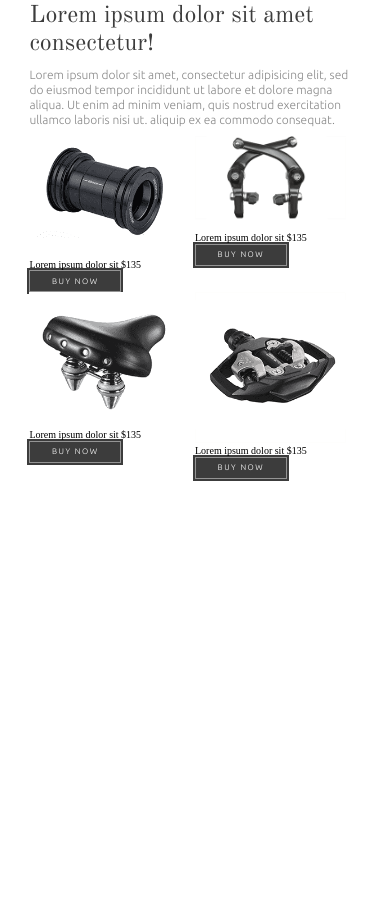
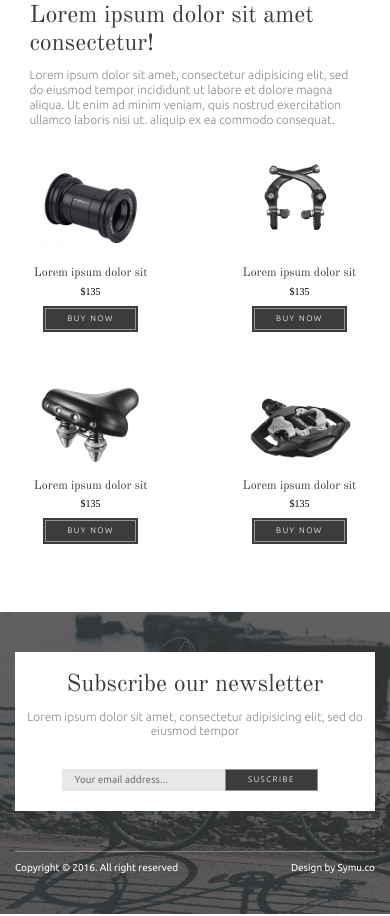
Before and after one commit to felixlopz/bikeshop, a website: page src/copy/index.html in a window 390 px wide. Shown: the part 2413-3329 px from the top of the page. Before the commit the page ends 2912 px from the top, so only its background shows below. Drawn offline with nearby package versions, Linux system fonts and the light colour scheme; files that its build step writes are made by us from their sources.

Commit message:
finish mobile view

```diff
--- a/src/copy/index.html
+++ b/src/copy/index.html
@@ -140,7 +140,7 @@
 		<section class="components">
 			<div class="row">
 				<div class="col-4">
-					<article class="bikes__info">
+					<article class="components__info">
 						<h1 class="heading heading--primary">Lorem ipsum dolor sit amet consectetur!</h1>
 						<p class="paragraph paragraph--primary">
 							Lorem ipsum dolor sit amet, consectetur adipisicing elit, sed do eiusmod tempor incididunt ut labore et dolore magna aliqua. Ut enim ad minim veniam, quis nostrud exercitation ullamco laboris nisi ut. aliquip ex ea commodo consequat.
@@ -152,65 +152,65 @@
 				<ul class="components__list">
 					<li class="component">
 						<div class="component__header">
-							<picture class="component__picture">
 							<img src="../images/comp-1.png" alt="component 1">
-							</picture>
 						</div>
 						<div class="component__body">
+							<div class="component__info">
 								<span class="component__name">
 									Lorem ipsum dolor sit
 								</span>
 								<span class="component__price">
 									$135
 								</span>
+							</div>
 							<a href="#" class="btn btn--primary">buy now</a>
 						</div>
 					</li>
 					<li class="component">
 						<div class="component__header">
-							<picture class="component__picture">
 							<img src="../images/comp-2.png" alt="component 2">
-							</picture>
 						</div>
 						<div class="component__body">
+							<div class="component__info">
 								<span class="component__name">
 									Lorem ipsum dolor sit
 								</span>
 								<span class="component__price">
 									$135
 								</span>
+							</div>
 							<a href="#" class="btn btn--primary">buy now</a>
 						</div>
 					</li>
 					<li class="component">
 						<div class="component__header">
-							<picture class="component__picture">
 							<img src="../images/comp-3.png" alt="component 3">
-							</picture>
 						</div>
 						<div class="component__body">
+							<div class="component__info">
 								<span class="component__name">
 									Lorem ipsum dolor sit
 								</span>
 								<span class="component__price">
 									$135
 								</span>
+							</div>
 							<a href="#" class="btn btn--primary">buy now</a>
 						</div>
 					</li>
 					<li class="component">
 						<div class="component__header">
-							<picture class="component__picture">
 							<img src="../images/comp-4.png" alt="component 4">
-							</picture>
 						</div>
 						<div class="component__body">
+							<div class="component__info">
 								<span class="component__name">
 									Lorem ipsum dolor sit
 								</span>
 								<span class="component__price">
 									$135
 								</span>
+							</div>
 							<a href="#" class="btn btn--primary">buy now</a>
 						</div>
 					</li>
@@ -218,6 +218,29 @@
 			</div>
 		</section>
 	</main>
+	<footer class="footer">
+		<div class="footer__bg-box">
+			<img class="footer__image" src="../images/bg-home.png" alt="cool bike background image">
+		</div>
+		<div class="row footer__row">
+			<article class="footer__info">
+				<h1 class="heading heading--primary">Subscribe our newsletter</h1>
+				<p class="paragraph paragraph--primary">
+					Lorem ipsum dolor sit amet, consectetur adipisicing elit, sed do eiusmod tempor
+				</p>
+			</article>
+			<form action="" class="footer__form">
+				<input type="text" placeholder="Your email address..." class="footer__input">
+				<button type="submit" class="btn btn--primary">Suscribe</button>
+			</form>
+		</div>
+		<div class="row">
+			<div class="footer__copy">
+				<span class="footer__copytext">Copyright &copy; 2016. All right reserved</span>
+				<span class="footer__copytext">Design by Symu.co</span>
+			</div>
+		</div>
+	</footer>
 	<script src="../js/main.js"></script>
 </body>
 </html>
--- a/src/sass/components/_component.scss
+++ b/src/sass/components/_component.scss
@@ -1,4 +1,42 @@
 .component{
   flex: 0 1 42%;
-  margin-right: 4%;
+  padding: 2rem 0;
+  display: flex;
+  flex-flow: column nowrap;
+  align-items: center;
+
+  &__header{
+    width: 120px;
+    height: 100px;
+  }
+
+  &__body{
+    display: flex;
+    flex-flow: column nowrap;
+    align-items: center;
+    justify-content: space-between;
+  }
+
+  &__info{
+    margin: 1rem 0;
+    flex: 1 0 auto;
+    text-align: center;
+  }
+
+  &__price, &__name{
+    display: block;
+  }
+
+  &__name{
+    font-family: 'Old Standard TT', serif;
+    margin-bottom: 0.5rem;
+    color: $color-primary;
+    font-size: 1.2rem;
+  }
+
+  &__pice{
+    font-family: 'Ubuntu' , sans-serif;
+    color: $color-secondary;
+  }
+
 }
--- a/src/sass/layout/_footer.scss
+++ b/src/sass/layout/_footer.scss
@@ -0,0 +1,63 @@
+.footer{
+  margin-top: 5rem;
+  padding: 4rem 0;
+	width: 100%;
+  position: relative;
+  display: flex;
+  flex-flow: column nowrap;
+  justify-content: center;
+
+  &__bg-box{
+		z-index: -1;
+		position: absolute;
+		top: 0;
+		left: 0;
+		width: 100%;
+		height: 100%;
+		background: $color-primary;
+	}
+
+	&__image{
+		height: 100%;
+		object-fit: cover;
+		object-position: center;
+		opacity: 0.2;
+  }
+
+  &__info, &__form{
+    background: $color-white;
+  }
+
+
+  &__info{
+    padding: 2rem 1rem 0 1rem;
+    text-align: center;
+  }
+  &__form{
+    padding: 3rem 1rem 2rem 0;
+    width: 100%;
+    display: flex;
+    justify-content: center;
+  }
+
+  &__input{
+    border: none;
+    outline: none;
+    background: #e8e8e8;
+    padding-left: 1.2rem;
+    font-size: 1rem;
+    font-family: 'Ubuntu', sans-serif;
+  }
+
+  &__copy{
+    border-top: 1px solid rgba($color-white, 0.3);
+    padding-top: 1rem;
+    width: 100%;
+    display: flex;
+    justify-content: space-between;
+    font-size: 1rem;
+    font-family: 'Ubuntu', sans-serif;
+    color: $color-white;
+    margin-top: 4rem;
+  }
+}
--- a/src/sass/pages/_home.scss
+++ b/src/sass/pages/_home.scss
@@ -88,10 +88,15 @@
 	margin-top: 5rem;
 	padding: 2rem 0;
 
+	&__info{
+		margin-bottom: 3rem;
+	}
+
 	&__list{
 		display: flex;
 		flex-flow: row wrap;
 		list-style: none;
-		justify-content: center;
+		justify-content: space-between;
+		margin: -2rem auto;
 	}
 }
```
Lines whose indentation alone changed are shown as unchanged.
